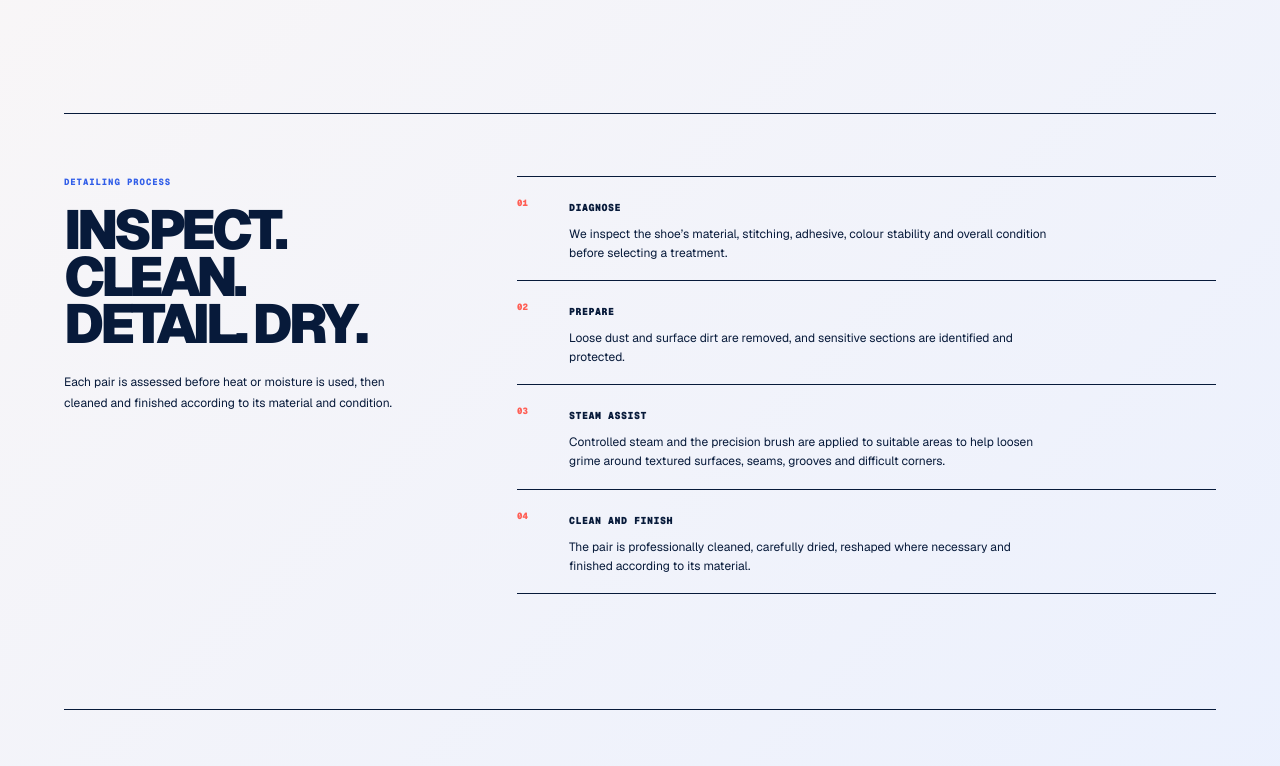
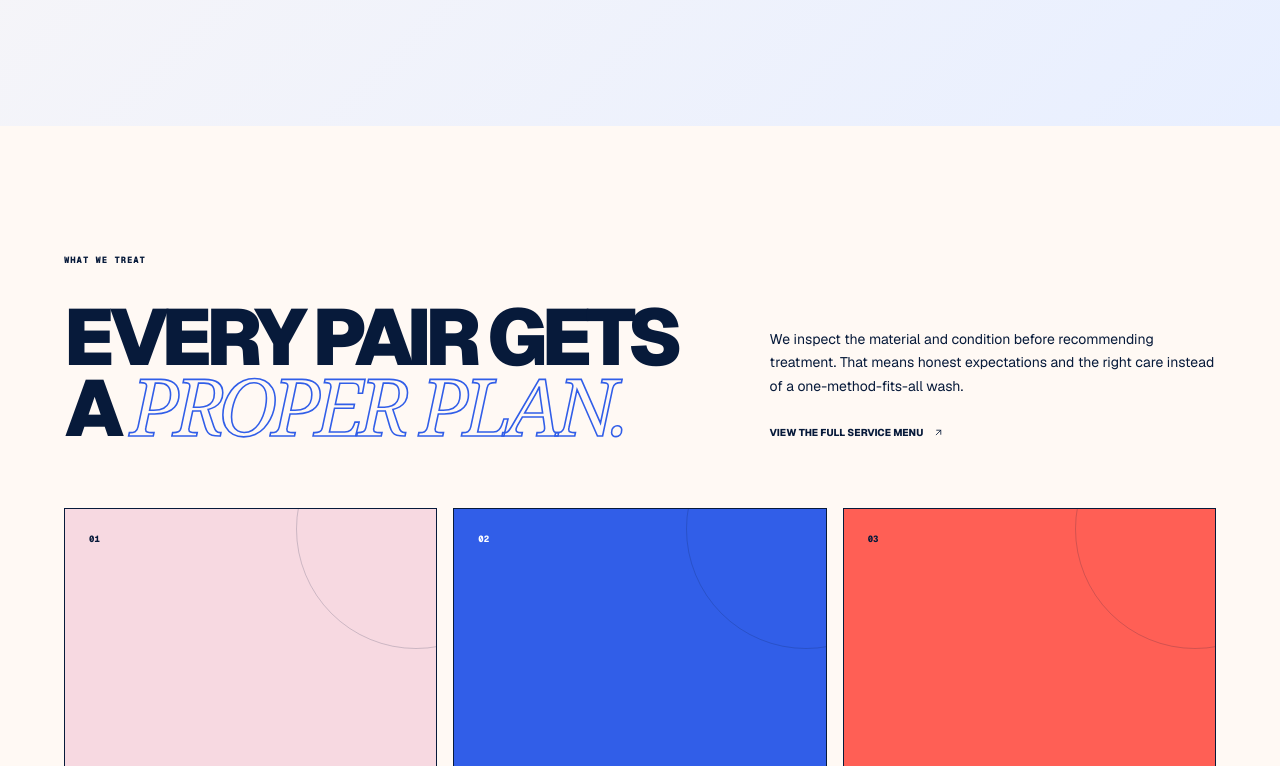
Before and after one commit to shoedoctorhtd/Shoedoctorwebsite, a Next.js app: page / in a window 1280 px wide. Shown: the part 2034-2800 px from the top of the page. Built offline with nearby package versions, Linux system fonts and the light colour scheme.

Commit message:
Refine Steam motion and simplify homepage

```diff
--- a/app/components/SteamBrushHomeSection.tsx
+++ b/app/components/SteamBrushHomeSection.tsx
@@ -1,9 +1,7 @@
 import {
   STEAM_ASSISTED_DEEP_CLEAN_ID,
   steamCleaningBenefits,
-  steamCleaningComparison,
   steamCleaningContent,
-  steamCleaningProcess,
 } from "@/lib/steam-cleaning";
 import { ArrowUpRight } from "./SiteChrome";
 import SteamBrushVisual from "./SteamBrushVisual";
@@ -57,53 +55,6 @@ export default function SteamBrushHomeSection() {
           </article>
         ))}
       </div>
-
-      <div className="sd-steam-home-detail">
-        <div>
-          <p className="sd-kicker">DETAILING PROCESS</p>
-          <h3>
-            INSPECT. CLEAN.
-            <br />
-            DETAIL. DRY.
-          </h3>
-          <p>
-            Each pair is assessed before heat or moisture is used, then cleaned
-            and finished according to its material and condition.
-          </p>
-        </div>
-        <ol>
-          {steamCleaningProcess.map((step, index) => (
-            <li key={step.title}>
-              <span>{String(index + 1).padStart(2, "0")}</span>
-              <div>
-                <strong>{step.title}</strong>
-                <p>{step.copy}</p>
-              </div>
-            </li>
-          ))}
-        </ol>
-      </div>
-
-      <div className="sd-steam-home-comparison sd-steam-comparison">
-        <p className="sd-kicker">THE DIFFERENCE</p>
-        <h3>
-          REGULAR CLEANING.
-          <br />
-          DETAILED FURTHER.
-        </h3>
-        <div>
-          {steamCleaningComparison.map((column) => (
-            <article key={column.title}>
-              <strong>{column.title}</strong>
-              <ul>
-                {column.items.map((item) => (
-                  <li key={item}>{item}</li>
-                ))}
-              </ul>
-            </article>
-          ))}
-        </div>
-      </div>
     </section>
   );
 }
```
Also changed, not shown: app/globals.css.
